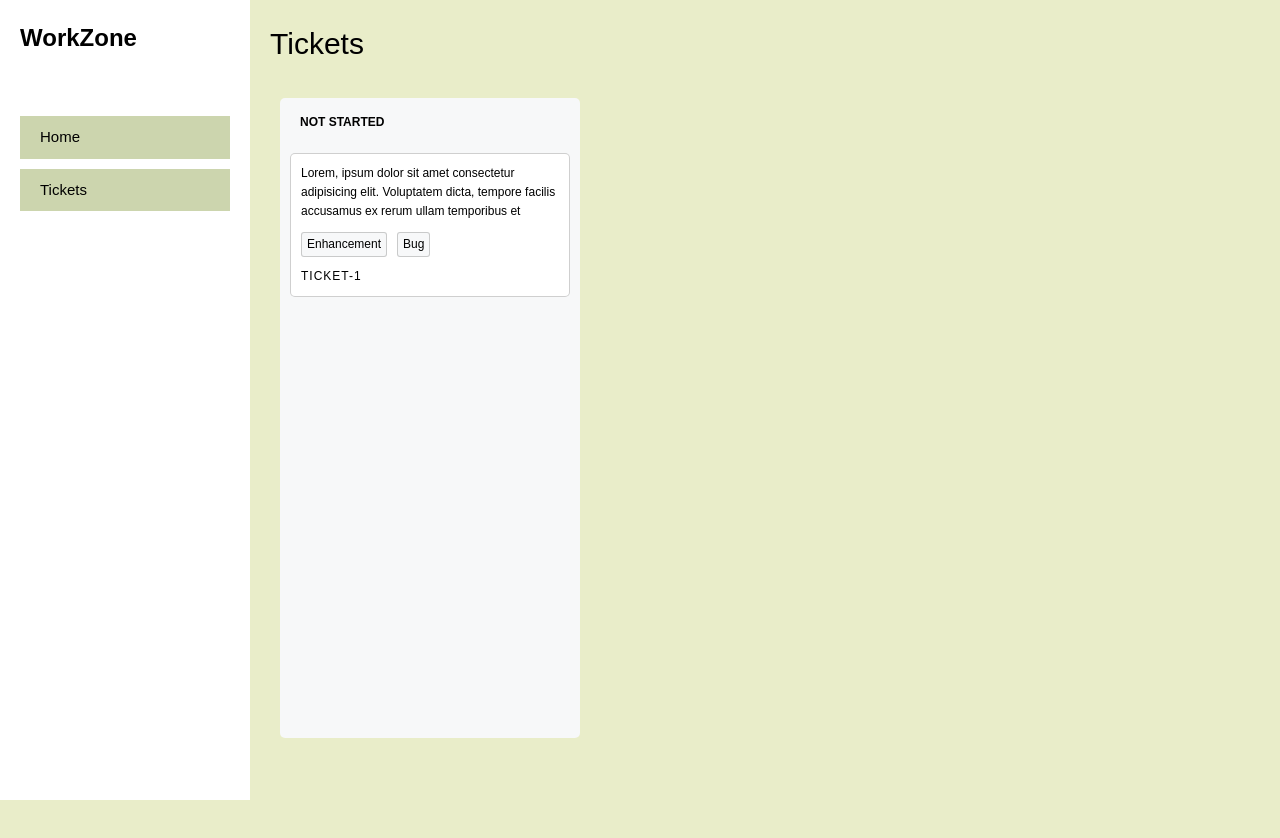
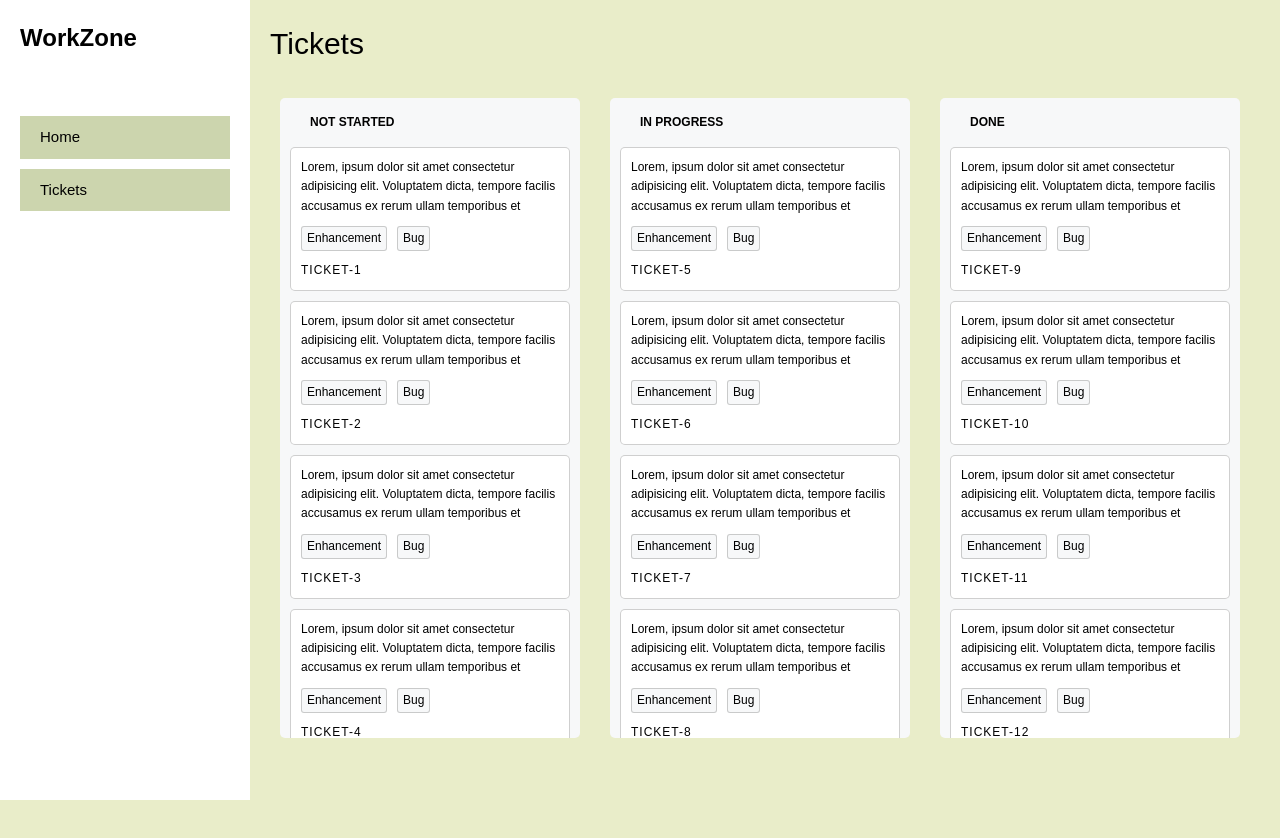
Before and after one commit to Kanna116/ticket-management-system, a Vue app: page /tickets in a window 1280 px wide. Shown: the top 838 px of the page. After the commit the page ends 800 px from the top, so only its background shows below. Built offline with nearby package versions, Linux system fonts and the light colour scheme; a web font is replaced by a local one.

Commit message:
updated the tickets page with scrolling and modified scrollbar

```diff
--- a/src/assets/main.css
+++ b/src/assets/main.css
@@ -6,9 +6,33 @@
   padding: 20px;
   font-weight: normal;
 }
+
 body {
   padding-left: 250px;
 }
 
-@media (min-width: 1024px) {
+
+body {
+  --sb-track-color: #f7f8f9;
+  --sb-thumb-color: #000;
+  --sb-size: 5px;
 }
+
+::-webkit-scrollbar {
+  width: var(--sb-size)
+}
+
+::-webkit-scrollbar-track {
+  background: var(--sb-track-color);
+  border-radius: 3px;
+}
+
+::-webkit-scrollbar-thumb {
+  background: var(--sb-thumb-color);
+  border-radius: 3px;
+
+}
+
+
+
+@media (min-width: 1024px) {}
--- a/src/components/TicketMakerModal.vue
+++ b/src/components/TicketMakerModal.vue
@@ -10,5 +10,10 @@
 .modal-screen{
     width: 100vw;
     height: 100vh;
+    background-color: #00000050;
+    position: fixed;
+    top: 0;
+    left: 0;
+
 }
 </style>
--- a/src/views/TicketsView.vue
+++ b/src/views/TicketsView.vue
@@ -1,6 +1,6 @@
 <script setup>
 import { ref } from 'vue'
-import TicketMakerModal from '../components/TicketMakerModal.vue'
+// import TicketMakerModal from '../components/TicketMakerModal.vue'
 
 const ticketsSetsData = ref([
   {
@@ -12,6 +12,24 @@ const ticketsSetsData = ref([
         content:
           'Lorem, ipsum dolor sit amet consectetur adipisicing elit. Voluptatem dicta, tempore facilis accusamus ex rerum ullam temporibus et',
         tags: ['Enhancement', 'Bug']
+      },
+      {
+        id: 'ticket-2',
+        content:
+          'Lorem, ipsum dolor sit amet consectetur adipisicing elit. Voluptatem dicta, tempore facilis accusamus ex rerum ullam temporibus et',
+        tags: ['Enhancement', 'Bug']
+      },
+      {
+        id: 'ticket-3',
+        content:
+          'Lorem, ipsum dolor sit amet consectetur adipisicing elit. Voluptatem dicta, tempore facilis accusamus ex rerum ullam temporibus et',
+        tags: ['Enhancement', 'Bug']
+      },
+      {
+        id: 'ticket-4',
+        content:
+          'Lorem, ipsum dolor sit amet consectetur adipisicing elit. Voluptatem dicta, tempore facilis accusamus ex rerum ullam temporibus et',
+        tags: ['Enhancement', 'Bug']
       }
     ]
   },
@@ -20,7 +38,25 @@ const ticketsSetsData = ref([
     name: 'In Progress',
     tickets: [
       {
-        id: 'ticket-2',
+        id: 'ticket-5',
+        content:
+          'Lorem, ipsum dolor sit amet consectetur adipisicing elit. Voluptatem dicta, tempore facilis accusamus ex rerum ullam temporibus et',
+        tags: ['Enhancement', 'Bug']
+      },
+      {
+        id: 'ticket-6',
+        content:
+          'Lorem, ipsum dolor sit amet consectetur adipisicing elit. Voluptatem dicta, tempore facilis accusamus ex rerum ullam temporibus et',
+        tags: ['Enhancement', 'Bug']
+      },
+      {
+        id: 'ticket-7',
+        content:
+          'Lorem, ipsum dolor sit amet consectetur adipisicing elit. Voluptatem dicta, tempore facilis accusamus ex rerum ullam temporibus et',
+        tags: ['Enhancement', 'Bug']
+      },
+      {
+        id: 'ticket-8',
         content:
           'Lorem, ipsum dolor sit amet consectetur adipisicing elit. Voluptatem dicta, tempore facilis accusamus ex rerum ullam temporibus et',
         tags: ['Enhancement', 'Bug']
@@ -30,7 +66,32 @@ const ticketsSetsData = ref([
   {
     id: 3,
     name: 'Done',
-    tickets: []
+    tickets: [
+      {
+        id: 'ticket-9',
+        content:
+          'Lorem, ipsum dolor sit amet consectetur adipisicing elit. Voluptatem dicta, tempore facilis accusamus ex rerum ullam temporibus et',
+        tags: ['Enhancement', 'Bug']
+      },
+      {
+        id: 'ticket-10',
+        content:
+          'Lorem, ipsum dolor sit amet consectetur adipisicing elit. Voluptatem dicta, tempore facilis accusamus ex rerum ullam temporibus et',
+        tags: ['Enhancement', 'Bug']
+      },
+      {
+        id: 'ticket-11',
+        content:
+          'Lorem, ipsum dolor sit amet consectetur adipisicing elit. Voluptatem dicta, tempore facilis accusamus ex rerum ullam temporibus et',
+        tags: ['Enhancement', 'Bug']
+      },
+      {
+        id: 'ticket-12',
+        content:
+          'Lorem, ipsum dolor sit amet consectetur adipisicing elit. Voluptatem dicta, tempore facilis accusamus ex rerum ullam temporibus et',
+        tags: ['Enhancement', 'Bug']
+      }
+    ]
   }
 ])
 
@@ -79,7 +140,7 @@ const onDrop = (event, targetSet) => {
         <p class="ticket-id">{{ ticket.id }}</p>
       </div>
     </div>
-    <TicketMakerModal />
+    <!-- <TicketMakerModal /> -->
   </div>
 </template>
 
@@ -96,22 +157,28 @@ const onDrop = (event, targetSet) => {
 }
 .specific-ticket-container {
   width: 300px;
-  height: 100%;
-  min-height: 80vh;
+  /* height: 100%; */
+  height: 80vh;
   background-color: #f7f8f9;
-  padding: 55px 10px 0px;
+  padding: 0px 10px 20px;
   position: relative;
   border-radius: 5px;
+  overflow: auto;
+  position: relative;
 }
 .ticket-container-title {
   width: 100%;
   font-size: 12px;
   font-weight: 600;
-  position: absolute;
+  background-color: #f7f8f9;
+  position: sticky;
   top: 0;
   left: 0;
+  /* left: 0px; */
+
   text-transform: uppercase;
   padding: 15px 20px;
+  /* background-color: #fff; */
 }
 .ticket-details {
   width: 100%;
```
